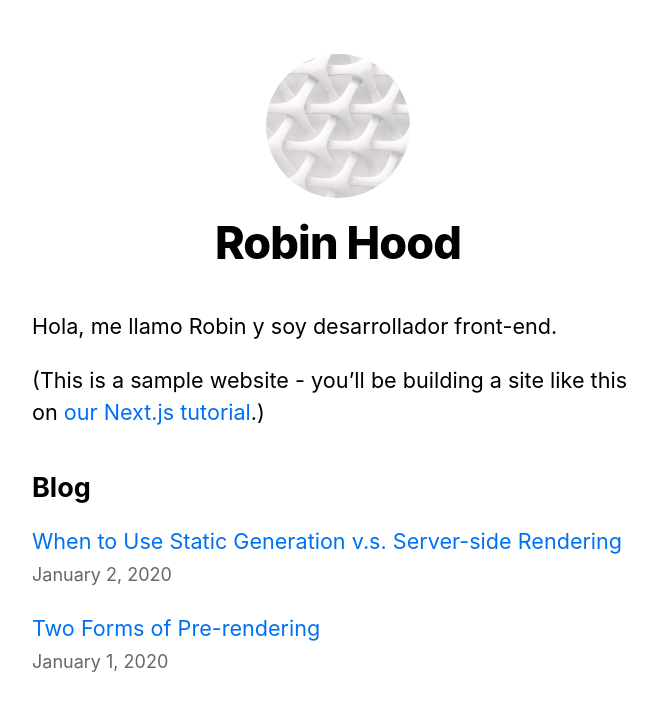
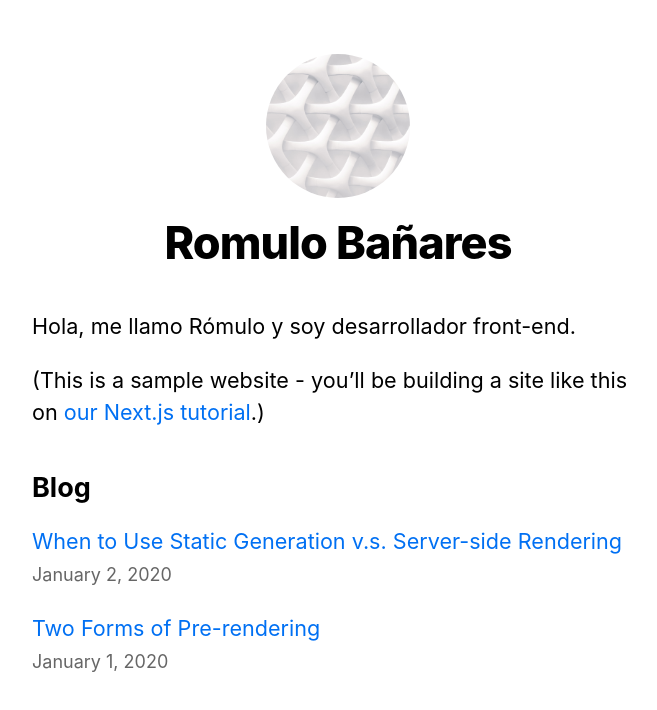
Before and after one commit to RomuloBan/nextjs-blog, a Next.js app: page / in a window 1280 px wide. Shown: the top 710 px of the page, without its empty margins (302-959 px from the left). Built offline with nearby package versions, Linux system fonts and the light colour scheme.

Commit message:
change name

```diff
--- a/components/layout.js
+++ b/components/layout.js
@@ -4,7 +4,7 @@ import styles from './layout.module.css';
 import utilStyles from '../styles/utils.module.css';
 import Link from 'next/link';
 
-const name = 'Robin Hood';
+const name = 'Romulo Bañares';
 export const siteTitle = 'Next.js Sample Website';
 
 export default function Layout({ children, home }) {
--- a/pages/index.js
+++ b/pages/index.js
@@ -21,7 +21,7 @@ export default function Home({ allPostsData }) {
         <title>{siteTitle}</title>
       </Head>
       <section className={utilStyles.headingMd}>
-        <p>Hola, me llamo Robin y soy desarrollador front-end.</p>
+        <p>Hola, me llamo Rómulo y soy desarrollador front-end.</p>
         <p>
           (This is a sample website - you’ll be building a site like this on{' '}
           <a href="https://nextjs.org/learn">our Next.js tutorial</a>.)
```
